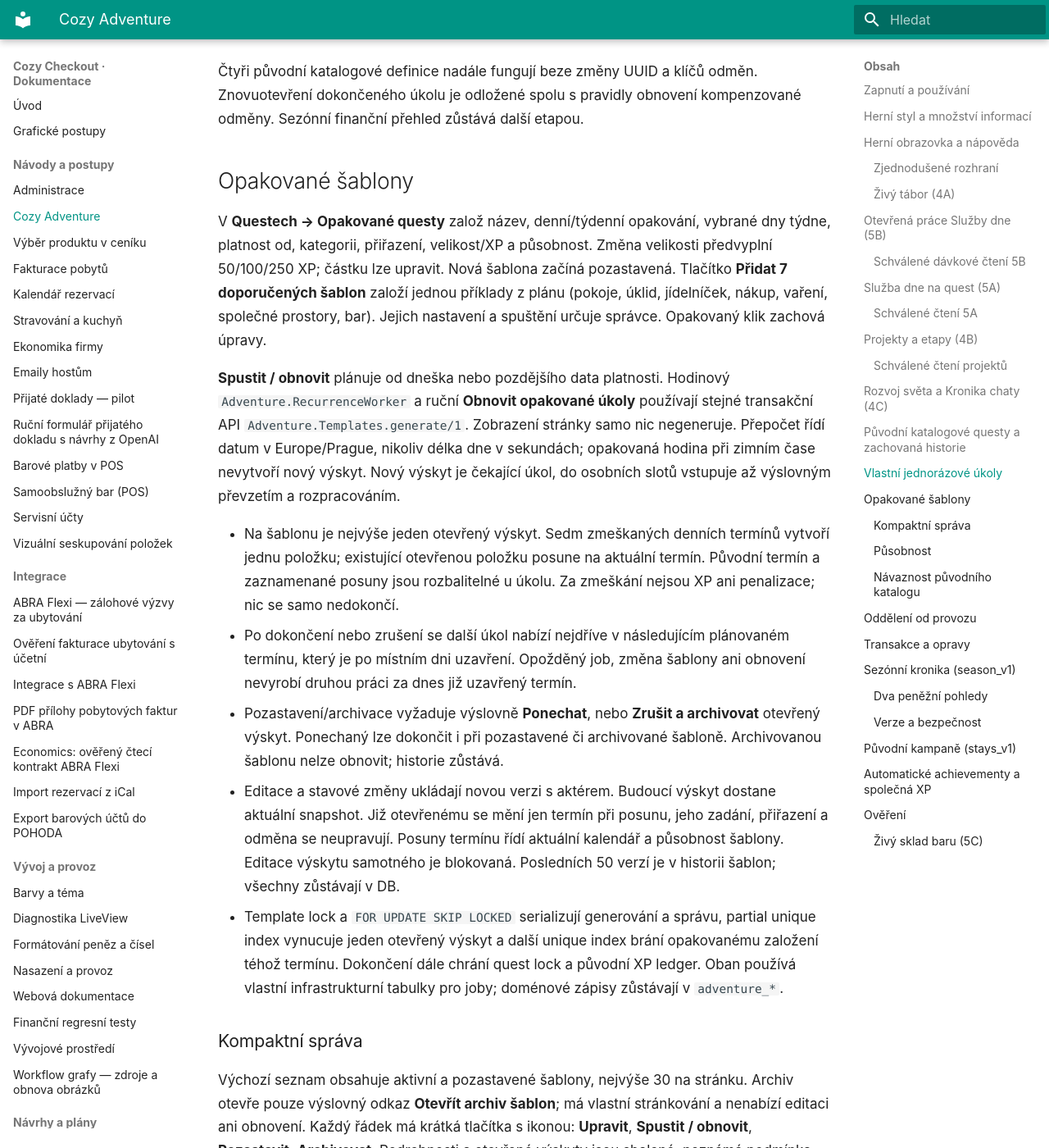
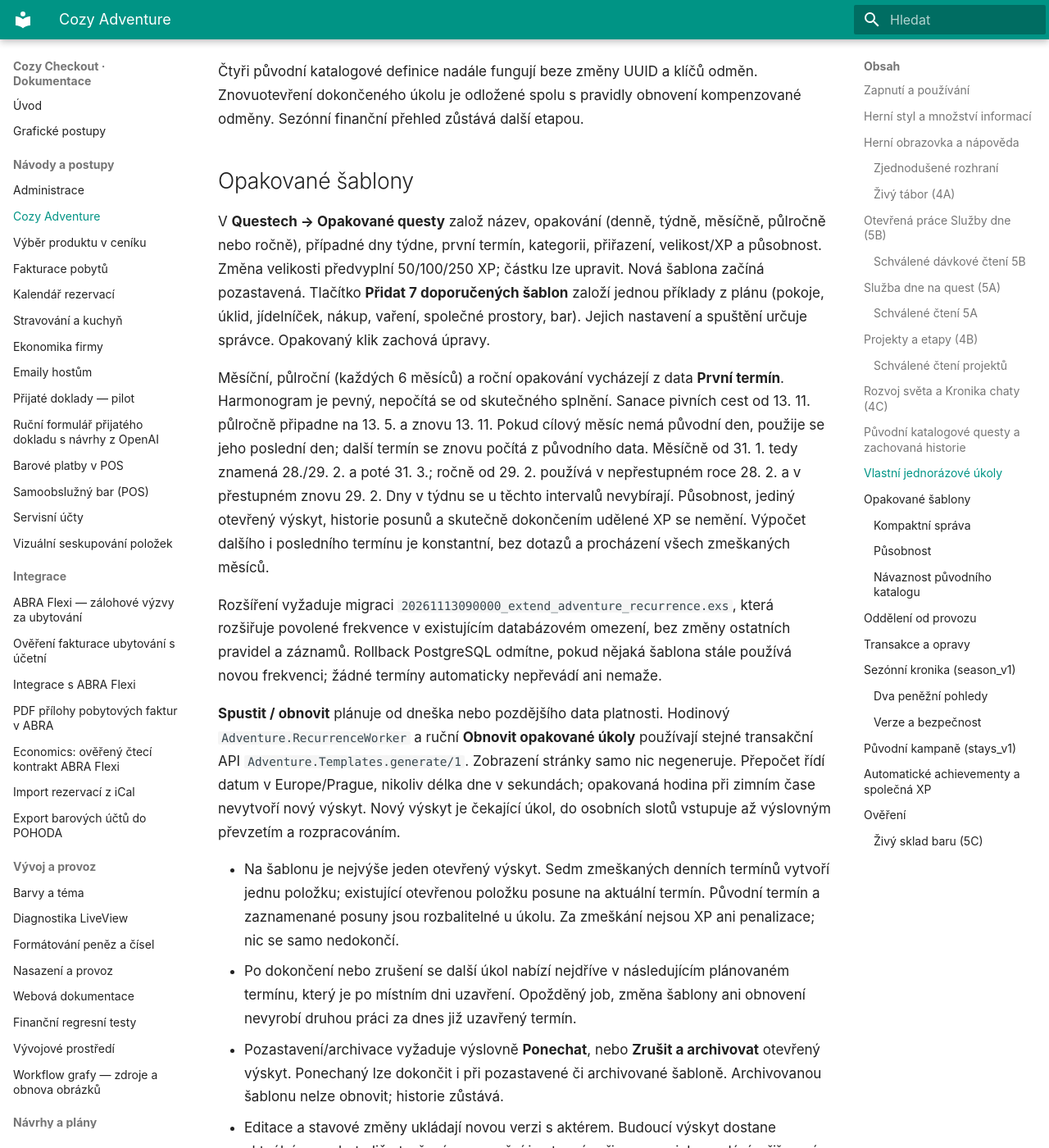
Before and after one commit to michalhorcic/cozy-checkout, an MkDocs documentation site: the page built from docs/features/ADVENTURE.md, in a window 1280 px wide and 1400 px high, scrolled down 17020 px. Shown: the whole window at 82% size. Built offline with MkDocs 1.6.1 and Material for MkDocs 9.7.7, drawn with Linux system fonts in a browser that asks for light colours.

Commit message:
Add monthly semiannual and yearly Adventure recurrence

```diff
--- a/docs/features/ADVENTURE.md
+++ b/docs/features/ADVENTURE.md
@@ -603,12 +603,29 @@ kompenzované odměny. Sezónní finanční přehled zůstává další etapou.
 
 ## Opakované šablony
 
-V **Questech → Opakované questy** založ název, denní/týdenní opakování,
-vybrané dny týdne, platnost od, kategorii, přiřazení, velikost/XP a působnost.
+V **Questech → Opakované questy** založ název, opakování (denně, týdně,
+měsíčně, půlročně nebo ročně), případné dny týdne, první termín, kategorii,
+přiřazení, velikost/XP a působnost.
 Změna velikosti předvyplní 50/100/250 XP; částku lze upravit. Nová šablona
 začíná pozastavená. Tlačítko **Přidat 7 doporučených šablon** založí jednou
 příklady z plánu (pokoje, úklid, jídelníček, nákup, vaření, společné prostory,
 bar). Jejich nastavení a spuštění určuje správce. Opakovaný klik zachová úpravy.
+
+Měsíční, půlroční (každých 6 měsíců) a roční opakování vycházejí z data
+**První termín**. Harmonogram je pevný, nepočítá se od skutečného splnění.
+Sanace pivních cest od 13. 11. půlročně připadne na 13. 5. a znovu 13. 11.
+Pokud cílový měsíc nemá původní den, použije se jeho poslední den; další termín
+se znovu počítá z původního data. Měsíčně od 31. 1. tedy znamená 28./29. 2.
+a poté 31. 3.; ročně od 29. 2. používá v nepřestupném roce 28. 2. a v přestupném
+znovu 29. 2. Dny v týdnu se u těchto intervalů nevybírají. Působnost, jediný
+otevřený výskyt, historie posunů a skutečně dokončením udělené XP se nemění.
+Výpočet dalšího i posledního termínu je konstantní, bez dotazů a procházení
+všech zmeškaných měsíců.
+
+Rozšíření vyžaduje migraci `20261113090000_extend_adventure_recurrence.exs`,
+která rozšiřuje povolené frekvence v existujícím databázovém omezení, bez změny
+ostatních pravidel a záznamů. Rollback PostgreSQL odmítne, pokud nějaká šablona
+stále používá novou frekvenci; žádné termíny automaticky nepřevádí ani nemaže.
 
 **Spustit / obnovit** plánuje od dneška nebo pozdějšího data platnosti.
 Hodinový `Adventure.RecurrenceWorker` a ruční **Obnovit opakované úkoly**
```
Also changed, not shown: 7 other files.
